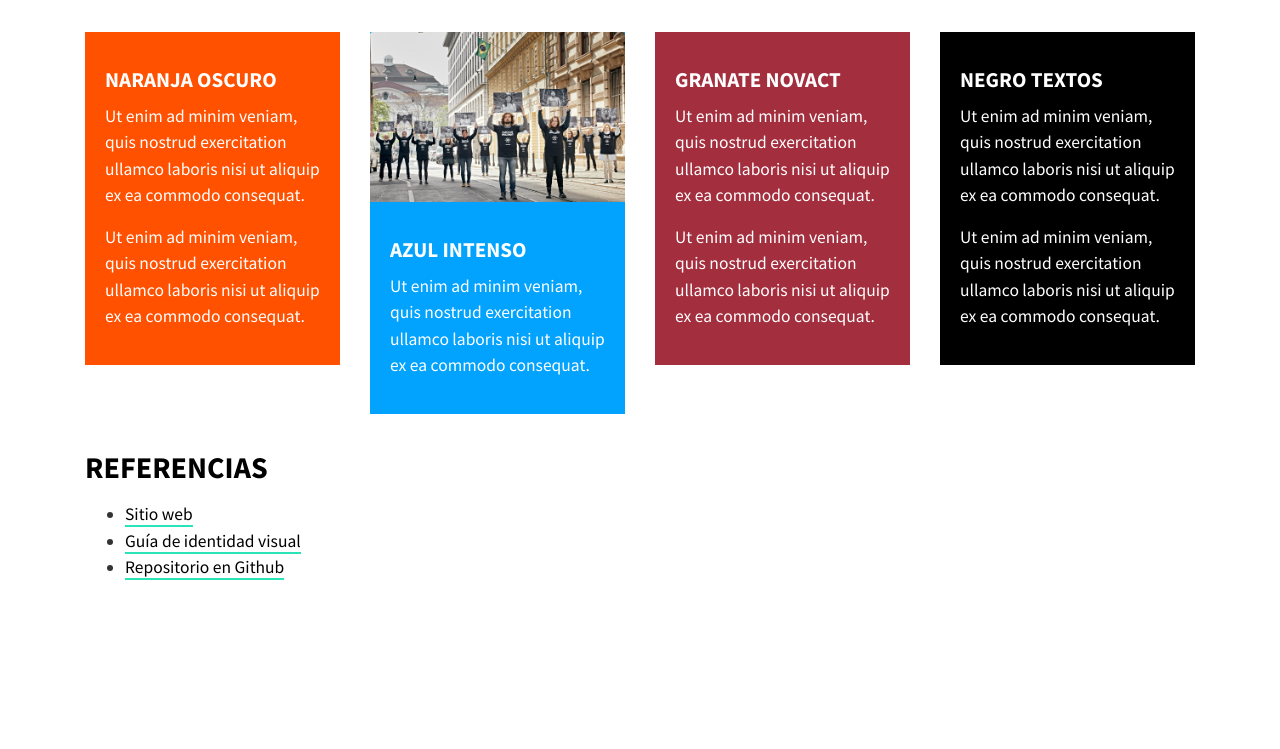
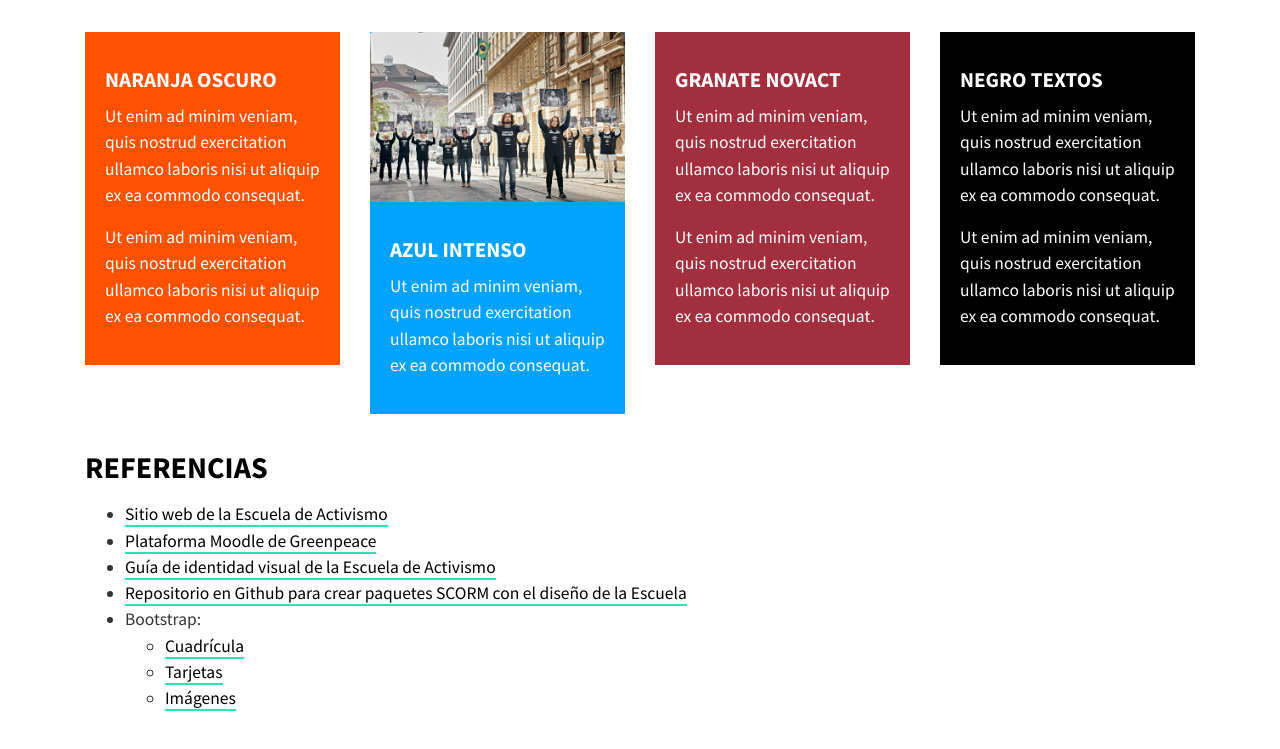
Before and after one commit to greenpeace/gpes-activism-school-elearning-template, a plain HTML site: page index.html in a window 1280 px wide. Shown: the part 2632-3381 px from the top of the page. Before the commit the page ends 3260 px from the top, so only its background shows below. Drawn offline with nearby package versions, Linux system fonts and the light colour scheme.

Commit message:
Improve the references

```diff
--- a/index.html
+++ b/index.html
@@ -235,9 +235,18 @@
                 <div class="col-sm">
                     <h2>Referencias</h2>
                     <ul>
-                        <li><a href="https://escueladeactivismo.org/" target="_blank">Sitio web</a></li>
-                        <li><a href="https://www.freepress.coop/guia-escuela-de-activismo/" target="_blank">Guía de identidad visual</a></li>
-                        <li><a target="_blank" href="https://github.com/greenpeace/gpes-activism-school-elearning-template">Repositorio en Github</a></li>
+                        <li><a href="https://escueladeactivismo.org/" target="_blank">Sitio web de la Escuela de Activismo</a></li>
+                        <li><a href="https://escuela.greenpeace.es/" target="_blank">Plataforma Moodle de Greenpeace</a></li>
+                        <li><a href="https://www.freepress.coop/guia-escuela-de-activismo/" target="_blank">Guía de identidad visual de la Escuela de Activismo</a></li>
+                        <li><a target="_blank" href="https://github.com/greenpeace/gpes-activism-school-elearning-template">Repositorio en Github para crear paquetes SCORM con el diseño de la Escuela</a></li>
+                        <li>
+                            Bootstrap:
+                            <ul>
+                                <li><a href="https://getbootstrap.com/docs/4.3/layout/grid/" target="_blank">Cuadrícula</a></li>
+                                <li><a href="https://getbootstrap.com/docs/4.3/components/card/" target="_blank">Tarjetas</a></li>
+                                <li><a href="https://getbootstrap.com/docs/4.3/content/images/" target="_blank">Imágenes</a></li>
+                            </ul>
+                        </li>
                     </ul>
                 </div>
             </div>
```
